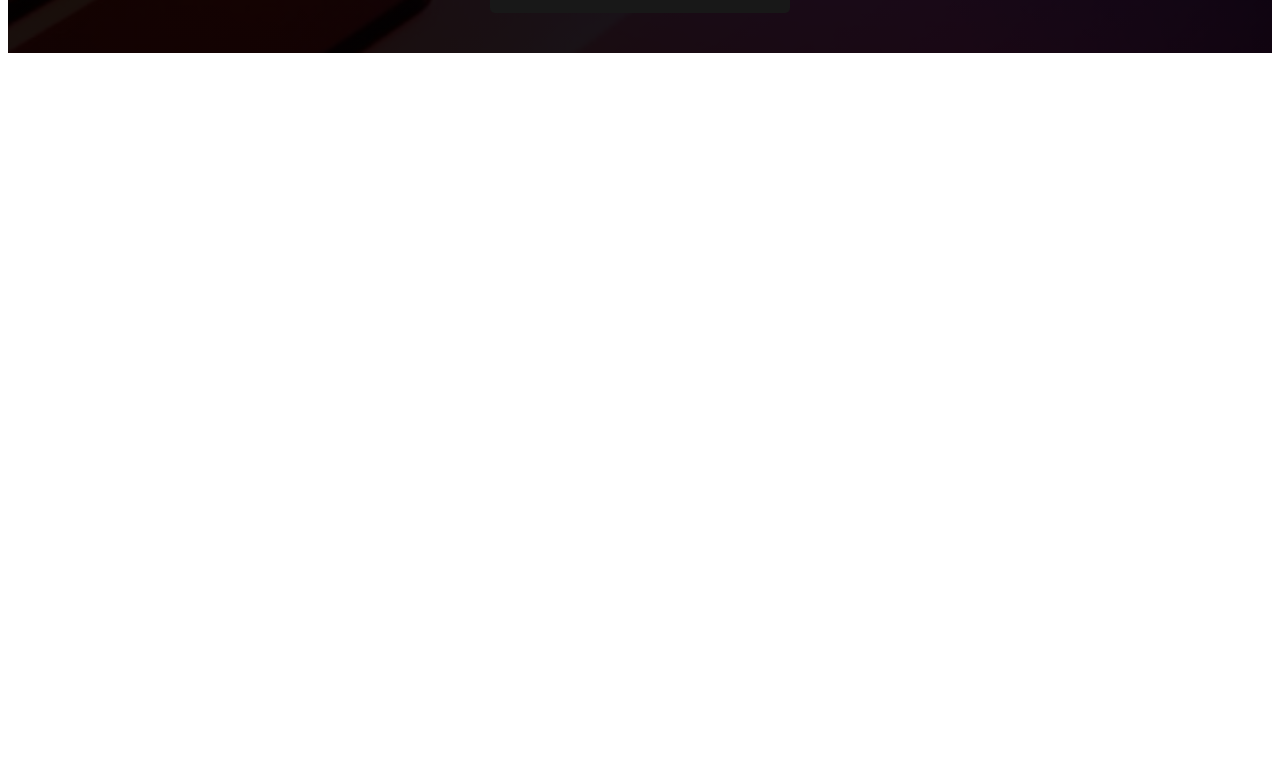
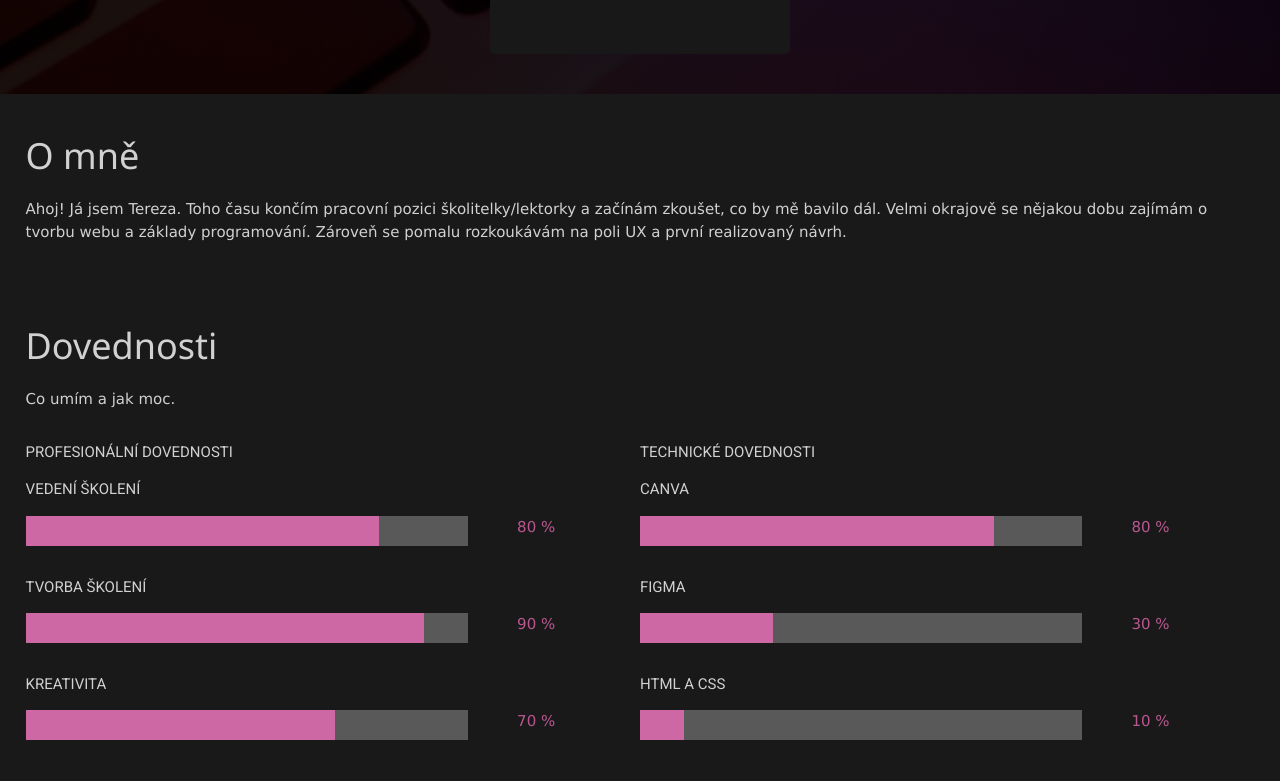
Before and after one commit to Tereza-Valova/1-CV, a plain HTML site: page cv.html in a window 1280 px wide. Shown: the part 659-1440 px from the top of the page. Before the commit the page ends 800 px from the top, so only its background shows below. Drawn offline with nearby package versions, Linux system fonts and the light colour scheme.

Commit message:
add progressbar.css and Dovednosti

```diff
--- a/cv.css
+++ b/cv.css
@@ -1,6 +1,7 @@
-header {
+header .hlavicka {
     display: grid;
-    grid-template-columns: 5fr 5fr;
+
+    grid-template-columns: 1fr 1fr;
 }
 
 .vlevo-nadpis {
@@ -28,7 +29,7 @@ header {
     font-family: roboto;
 }
 
-section {
+.úvod {
     background: linear-gradient(rgba(0, 0, 0, 0.9), rgba(0, 0, 0, 0.9)), url("pic/keyboard.jpg");
     height: 600px;
     display: grid;
@@ -65,18 +66,12 @@ section {
 .media {
     display: grid;
     grid-auto-flow: column;
-
-
     justify-content: center;
-
-
 }
 
 .media li {
     display: inline;
     padding: 10px;
-
-
 
 }
 
@@ -86,3 +81,23 @@ section {
 
 
 }
+
+ .sloupce {
+    display: grid;
+    grid-template-columns: 50% 50%;
+
+}
+
+.o_mne,
+.dovednosti {
+    background-color: rgb(0, 0, 0, 0.9);
+    padding: 2%;
+}
+
+.o_mne h1,
+.o_mne p,
+.dovednosti h1,
+.dovednosti p
+ {
+    color: rgb(255, 255, 255, 0.8);
+}
--- a/cv.html
+++ b/cv.html
@@ -1,11 +1,16 @@
 <!DOCTYPE html>
 <html lang="en">
+
 <head>
   <meta charset="UTF-8">
   <meta http-equiv="X-UA-Compatible" content="IE=edge">
   <meta name="viewport" content="width=device-width, initial-scale=1.0">
   <title>CV</title>
   <link rel="stylesheet" href="cv.css">
+  <link rel="stylesheet" href="progressbar.css">
+  <link rel="stylesheet" href="tricetprogressbar.css">
+
+  <link rel="stylesheet" href="https://www.w3schools.com/w3css/4/w3.css">
   <style>
     @import url('https://fonts.googleapis.com/css2?family=Roboto&display=swap');
   </style>
@@ -15,7 +20,7 @@
 <body>
 
 
-    <header>
+  <header class="hlavicka">
 
     <div class="vlevo-nadpis">
       <img src="pic/CV_jmeno.png" alt="Nápis jmeno">
@@ -30,10 +35,11 @@
         <li>Zkušenosti</li>
       </ul>
     </div>
+
   </header>
 
 
-    <section>
+  <section class="úvod">
 
     <div class="CV_foto">
 
@@ -43,11 +49,205 @@
       <h5>Lektorka ve výslužbě, UX v zácviku</h4>
 
         <ul class="media">
-                    <li class="odkaz"><a href="https://www.linkedin.com/in/terezavalova/"><img src="pic/linkedin.png" alt="linkedin"></a>
+          <li class="lin"><a href="https://www.linkedin.com/in/terezavalova/"><img src="pic/linkedin.png"
+                alt="linkedin"></a>
           </li>
-                    <li class="odkaz"><a href="https://www.facebook.com/tereza.valova01"><img src="pic/facebook.png" alt="facebook"></a></li>
-                    <li class="odkaz"><a href="https://www.instagram.com/okpuru/"><img src="pic/instagram.png" alt="instagram"></a></li>
+          <li class="fb"><a href="https://www.facebook.com/tereza.valova01"><img src="pic/facebook.png"
+                alt="facebook"></a></li>
+          <li class="in"><a href="https://www.instagram.com/okpuru/"><img src="pic/instagram.png" alt="instagram"></a>
+          </li>
         </ul>
+
+    </div>
+
+
+
+  </section>
+
+
+
+  <section class="o_mne">
+
+    <h1>O mně</h1>
+
+    <p>Ahoj! Já jsem Tereza. Toho času končím pracovní pozici školitelky/lektorky a začínám zkoušet, co by mě bavilo
+      dál.
+      Velmi okrajově se nějakou dobu zajímám o tvorbu webu a základy programování. Zároveň se pomalu rozkoukávám na poli
+      UX a první realizovaný návrh.</p>
+
+
+  </section>
+
+  <section class="dovednosti">
+
+    <h1>Dovednosti</h1>
+    <p>Co umím a jak moc.</p>
+
+
+
+    <div class="sloupce">
+
+      <div class="levy">
+       <p class="softy">Profesionální dovednosti</p>
+
+
+        <p>Vedení školení</p>
+        <div class="box">
+
+
+
+          <div class="progressbar">
+            <div class="deset_procent deset"></div>
+            <div class="deset_procent dvacet"></div>
+            <div class="deset_procent tricet"></div>
+            <div class="deset_procent ctyricet"></div>
+            <div class="deset_procent padesat"></div>
+            <div class="deset_procent sedesat"></div>
+            <div class="deset_procent sedmdesat"></div>
+            <div class="deset_procent osmdesat"></div>
+            <div class="deset_procent devadesat"></div>
+            <div class="deset_procent sto"></div>
+          </div>
+
+          <div class="popis-boxu">80 %</div>
+
+        </div>
+
+
+
+      </div>
+
+      <div class="pravy">
+        <p class="hardy">Technické dovednosti</p>
+        <p>Canva</p>
+        <div class="box">
+
+          <div class="progressbar">
+            <div class="deset_procent deset-canva"></div>
+            <div class="deset_procent dvacet-canva"></div>
+            <div class="deset_procent tricet-canva"></div>
+            <div class="deset_procent ctyricet-canva"></div>
+            <div class="deset_procent padesat-canva"></div>
+            <div class="deset_procent sedesat-canva"></div>
+            <div class="deset_procent sedmdesat-canva"></div>
+            <div class="deset_procent osmdesat-canva"></div>
+            <div class="deset_procent devadesat-canva"></div>
+            <div class="deset_procent sto-canva"></div>
+          </div>
+
+          <div class="popis-boxu">80 %</div>
+
+        </div>
+
+      </div>
+    </div>
+
+    <div class="sloupce">
+
+      <div class="levy">
+
+
+        <p>Tvorba školení</p>
+        <div class="box">
+
+
+
+          <div class="progressbar">
+            <div class="deset_procent deset-tvorba "></div>
+            <div class="deset_procent dvacet-tvorba"></div>
+            <div class="deset_procent tricet-tvorba"></div>
+            <div class="deset_procent ctyricet-tvorba"></div>
+            <div class="deset_procent padesat-tvorba"></div>
+            <div class="deset_procent sedesat-tvorba"></div>
+            <div class="deset_procent sedmdesat-tvorba"></div>
+            <div class="deset_procent osmdesat-tvorba"></div>
+            <div class="deset_procent devadesat-tvorba"></div>
+            <div class="deset_procent sto-tvorba"></div>
+          </div>
+
+          <div class="popis-boxu">90 %</div>
+
+        </div>
+
+      </div>
+
+      <div class="pravy">
+        <p>Figma</p>
+        <div class="box">
+
+          <div class="progressbar">
+            <div class="deset_procent deset-figma"></div>
+            <div class="deset_procent dvacet-figma"></div>
+            <div class="deset_procent tricet-figma"></div>
+            <div class="deset_procent ctyricet-figma"></div>
+            <div class="deset_procent padesat-figma"></div>
+            <div class="deset_procent sedesat-figma"></div>
+            <div class="deset_procent sedmdesat-figma"></div>
+            <div class="deset_procent osmdesat-figma"></div>
+            <div class="deset_procent devadesat-figma"></div>
+            <div class="deset_procent sto-figma"></div>
+          </div>
+
+          <div class="popis-boxu">30 %</div>
+
+        </div>
+
+      </div>
+
+    </div>
+
+
+    <div class="sloupce">
+
+      <div class="levy">
+
+
+        <p>Kreativita</p>
+        <div class="box">
+
+
+
+          <div class="progressbar">
+            <div class="deset_procent deset-kreativ "></div>
+            <div class="deset_procent dvacet-kreativ"></div>
+            <div class="deset_procent tricet-kreativ"></div>
+            <div class="deset_procent ctyricet-kreativ"></div>
+            <div class="deset_procent padesat-kreativ"></div>
+            <div class="deset_procent sedesat-kreativ"></div>
+            <div class="deset_procent sedmdesat-kreativ"></div>
+            <div class="deset_procent osmdesat-kreativ"></div>
+            <div class="deset_procent devadesat-kreativ"></div>
+            <div class="deset_procent sto-kreativ"></div>
+          </div>
+
+          <div class="popis-boxu">70 %</div>
+
+        </div>
+
+
+
+      </div>
+
+      <div class="pravy">
+        <p>HTML a CSS</p>
+        <div class="box">
+
+          <div class="progressbar">
+            <div class="deset_procent deset-html-css"></div>
+            <div class="deset_procent dvacet-html-css"></div>
+            <div class="deset_procent tricet-html-css"></div>
+            <div class="deset_procent ctyricet-html-css"></div>
+            <div class="deset_procent padesat-html-css"></div>
+            <div class="deset_procent sedesat-html-css"></div>
+            <div class="deset_procent sedmdesat-html-css"></div>
+            <div class="deset_procent osmdesat-html-css"></div>
+            <div class="deset_procent devadesat-html-css"></div>
+            <div class="deset_procent sto-html-css"></div>
+          </div>
+
+          <div class="popis-boxu">10 %</div>
+
+        </div>
 
       </div>
 
@@ -58,5 +258,8 @@
 
   </section>
 
+
+
 </body>
+
 </html>
--- /dev/null
+++ b/progressbar.css
@@ -0,0 +1,86 @@
+.box {
+    display:grid;
+    grid-template-columns: 8fr 2fr;
+
+}
+
+.popis-boxu {
+    color:  rgb(255, 112, 197, 0.7);
+}
+
+.levy p,
+.pravy p {
+    color: rgb(255, 255, 255, 0.8);
+    text-transform: uppercase;
+    font-family: roboto;
+}
+
+
+
+.progressbar {
+    height: 30px;
+    background-color: rgb(187, 186, 186, 0.4);
+    margin: 0 10% 3% 0;
+    display: grid;
+    grid-template-columns: repeat(10, 1fr);
+  justify-content: center;
+
+}
+
+.deset,
+.dvacet,
+.tricet,
+.ctyricet,
+.padesat,
+.sedesat,
+.sedmdesat,
+.osmdesat{
+    background-color: rgba(255, 112, 197, 0.7);
+}
+
+
+.deset-canva,
+.dvacet-canva,
+.tricet-canva,
+.ctyricet-canva,
+.padesat-canva,
+.sedesat-canva,
+.sedmdesat-canva,
+.osmdesat-canva
+ {
+    background-color:rgba(255, 112, 197, 0.7);
+}
+
+.deset-tvorba,
+.dvacet-tvorba,
+.tricet-tvorba,
+.ctyricet-tvorba,
+.padesat-tvorba,
+.sedesat-tvorba,
+.sedmdesat-tvorba,
+.osmdesat-tvorba,
+.devadesat-tvorba
+ {
+    background-color:rgba(255, 112, 197, 0.7);
+}
+
+.deset-figma,
+.dvacet-figma,
+.tricet-figma {
+    background-color:rgba(255, 112, 197, 0.7);
+}
+
+.deset-kreativ,
+.dvacet-kreativ,
+.tricet-kreativ,
+.ctyricet-kreativ,
+.padesat-kreativ,
+.sedesat-kreativ,
+.sedmdesat-kreativ {
+    background-color:rgba(255, 112, 197, 0.7);
+}
+
+.deset-html-css {
+    background-color:rgba(255, 112, 197, 0.7);
+
+}
```
Also changed, not shown: pic/facebook_col.png (added), pic/instagram_col.png (added), pic/linkedin_col.png (added), pic/progres80.png (added). Lines whose indentation alone changed are shown as unchanged.
